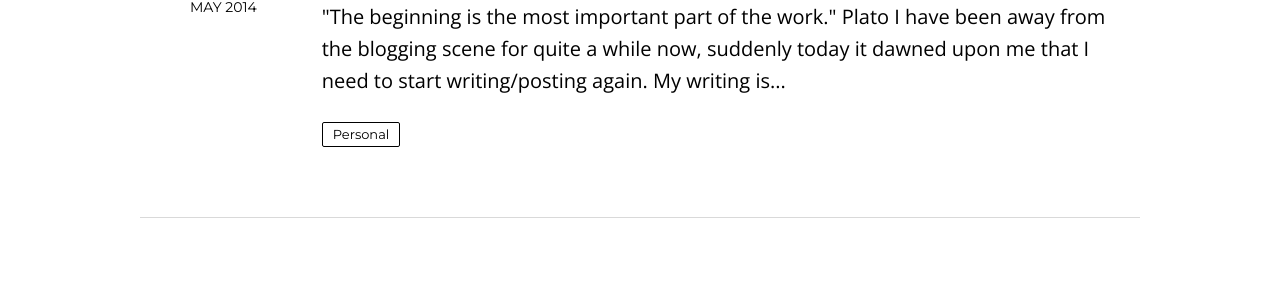
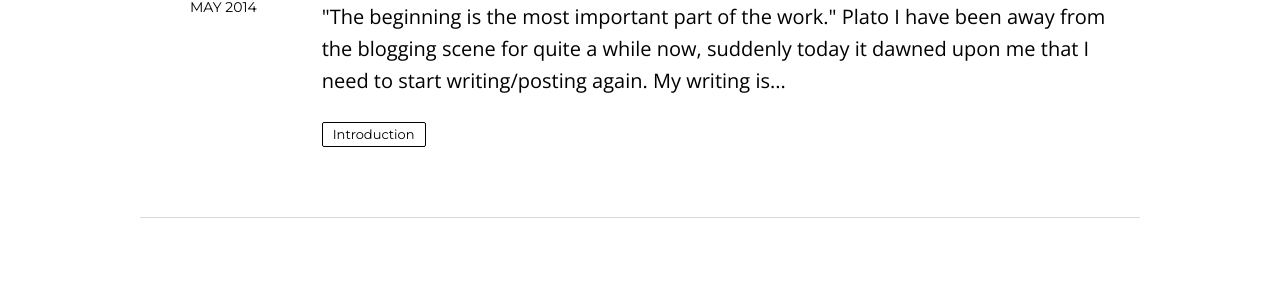
Before and after one commit to madewithpi/madewithpi.github.io, a Jekyll site: the page built from index.html, in a window 1280 px wide. Shown: the part 1285-1591 px from the top of the page. Built offline with Jekyll 4.4.1, drawn with Linux system fonts in a browser that asks for light colours; nearby versions of some CDN libraries; the list of posts is cut into pages by our own code.

Commit message:
clean up

```diff
--- a/_posts/2014-05-15-first-commit.md
+++ b/_posts/2014-05-15-first-commit.md
@@ -3,10 +3,9 @@ layout: post
 title: First Commit
 description: "Its ON, baby"
 headline: "Let's Fire up the Engines"
-categories: personal
+categories: introduction
 tags:
-  - blogging
-  - jekyll
+  - introduction
 imagefeature: pi.jpg
 imagecredit: spreadeffect.com
 imagecreditlink: "http://www.spreadeffect.com/blog/improve-website-speed/"
```
